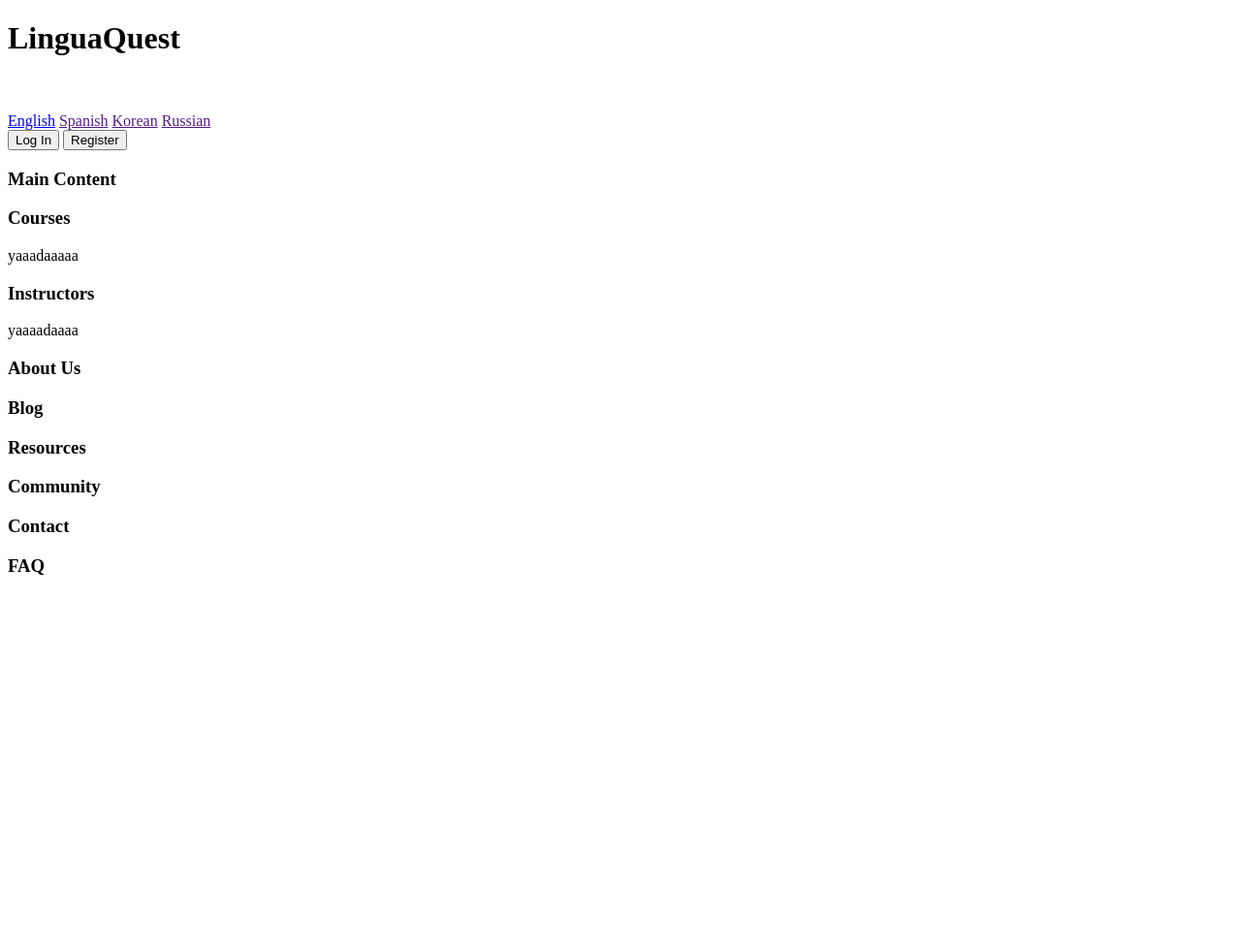
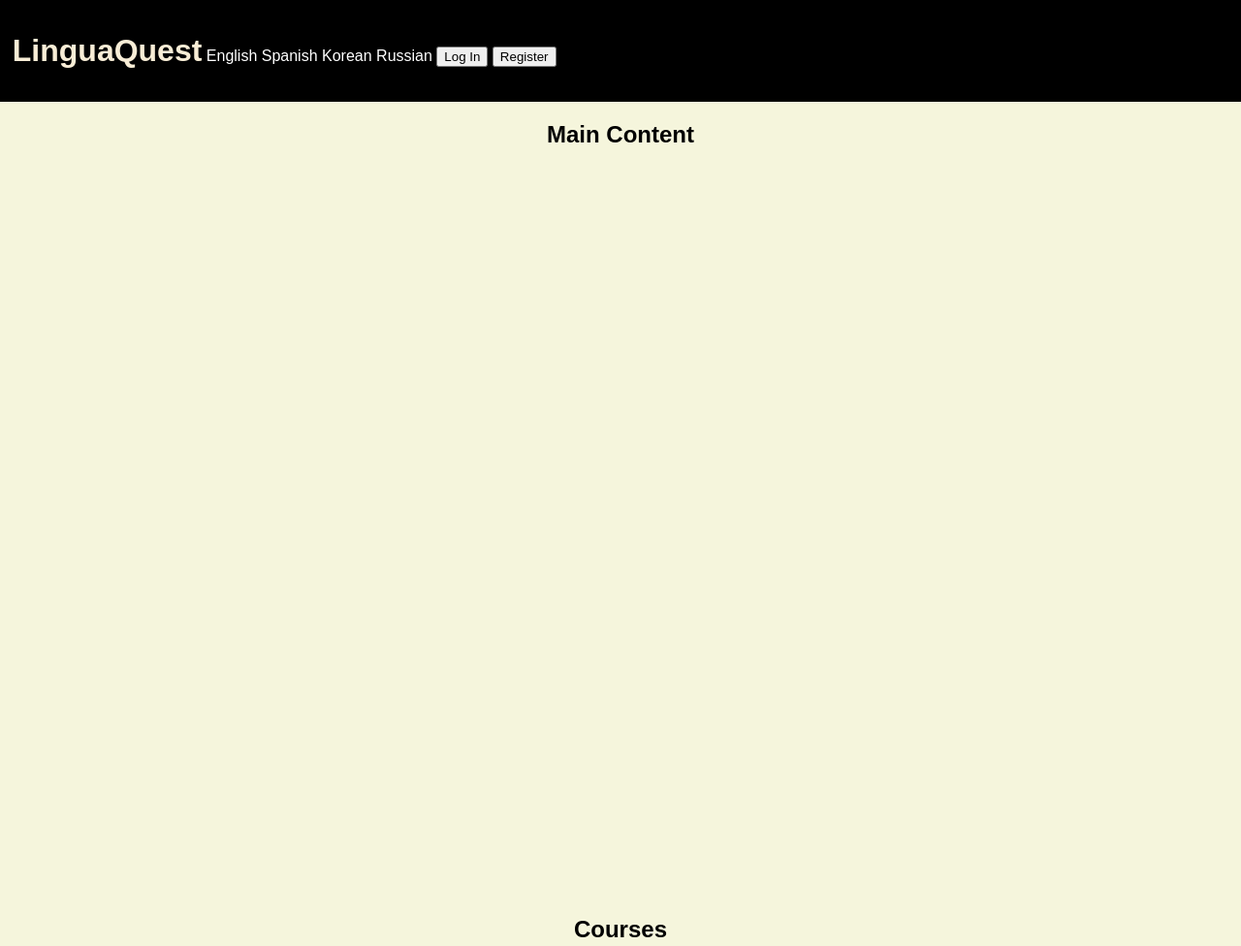
Before and after one commit to qqqorus/qqqorus.github.io, a plain HTML site: page index.html in a window 1280 px wide. Shown: the top 976 px of the page at 97% size. Before the commit the page ends 800 px from the top, so only its background shows below. Drawn offline with Linux system fonts and the light colour scheme.

Commit message:
update 4
- added styling to the html file, esp the sections so they will take up the whole screen
- testing the styles on the header section

```diff
--- a/index.html
+++ b/index.html
@@ -4,11 +4,11 @@
     <meta charset="UTF-8">
     <meta name="viewport" content="width=device-width, initial-scale=1.0">
     <title>LinguaQuest - Online Language School</title>
+    <link rel="stylesheet" href="style.css">
 </head>
 <body>
     <header>
         <h1>LinguaQuest</h1>
-        <br><br>
         <nav>
             <div class="dropdown-lang">
                 <a href="language/English">English</a>
@@ -23,41 +23,41 @@
     </header>
 
     <section>
-        <h3>Main Content</h3>
+        <h2>Main Content</h2>
     </section>
 
     <section>
-        <h3>Courses</h3>
+        <h2>Courses</h2>
         <p>yaaadaaaaa</p>
     </section>
 
     <section>
-        <h3>Instructors</h3>
+        <h2>Instructors</h2>
         <p>yaaaadaaaa</p>
     </section>
 
     <section>
-        <h3>About Us</h3>
+        <h2>About Us</h2>
     </section>
 
     <section>
-        <h3>Blog</h3>
+        <h2>Blog</h2>
     </section>
 
     <section>
-        <h3>Resources</h3>
+        <h2>Resources</h2>
     </section>
 
     <section>
-        <h3>Community</h3>
+        <h2>Community</h2>
     </section>
 
     <section>
-        <h3>Contact</h3>
+        <h2>Contact</h2>
     </section>
 
     <section>
-        <h3>FAQ</h3>
+        <h2>FAQ</h2>
     </section>
 </body>
 </html>
--- a/style.css
+++ b/style.css
@@ -0,0 +1,49 @@
+* {
+    font-family: Arial, Helvetica, sans-serif;
+    box-sizing: border-box;
+}
+
+body {
+    background-color: beige;
+    margin: 0;
+    padding: 0;
+}
+
+header {
+    background-color: black;
+    color: #f8edd6;
+    padding: 1%;
+    margin: 0;
+    display: inline-block;
+    width: 100%;
+
+    h1 {
+        display: inline-block;
+    }
+
+    nav {
+        display: inline-block;
+
+        .dropdown-lang {
+            display: inline-block;
+        }
+
+        a {
+            text-decoration: none;
+            color: #fff;
+        }
+
+        button {
+            display: inline-block;
+        }
+    }
+}
+
+section {
+    height: 100vh;
+    width: 100vw;
+
+    h2 {
+        text-align: center;
+    }
+}
```
